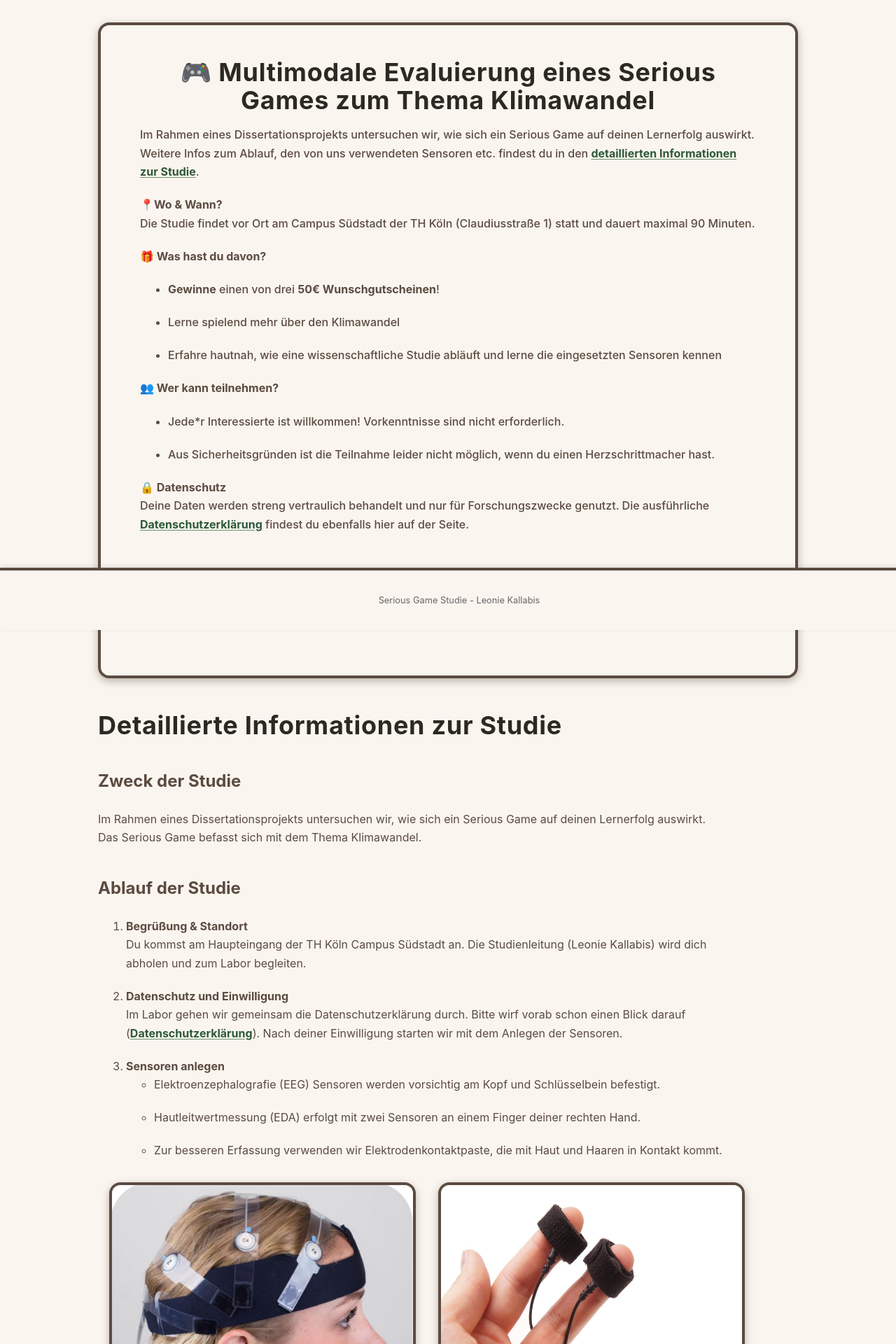
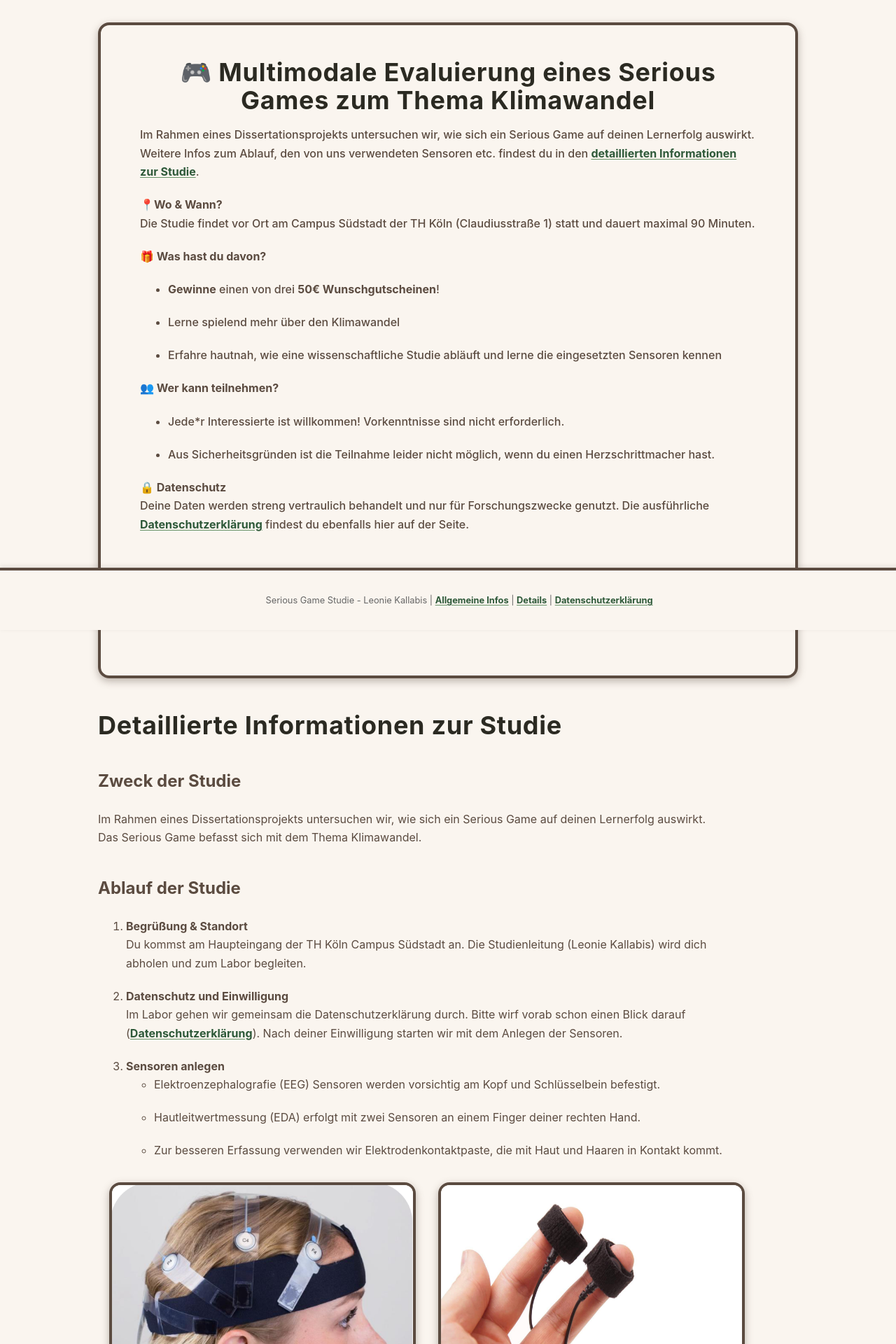
Before and after one commit to LeonieK/sg-study.github.io, a Jekyll site: the page built from index.md, in a window 1280 px wide. Shown: the top 1920 px of the page at 70% size. Built offline with Jekyll 4.4.1, drawn with Linux system fonts in a browser that asks for light colours; our own code applies the rules of GitHub Pages for plain Markdown files.

Commit message:
Update index.md

```diff
--- a/index.md
+++ b/index.md
@@ -314,5 +314,5 @@
 </div>
 
 <footer style="text-align: center; padding: 2rem 1rem; font-size: 0.8rem; color: #666;">
-  Serious Game Studie - Leonie Kallabis
+  Serious Game Studie - Leonie Kallabis | <a href="#teaser">Allgemeine Infos</a> | <a href="#details">Details</a> | <a href="#datenschutz">Datenschutzerklärung</a>
 </footer>
```
